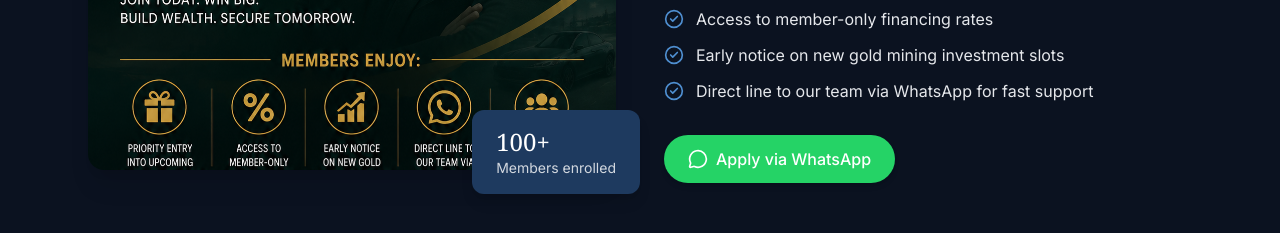
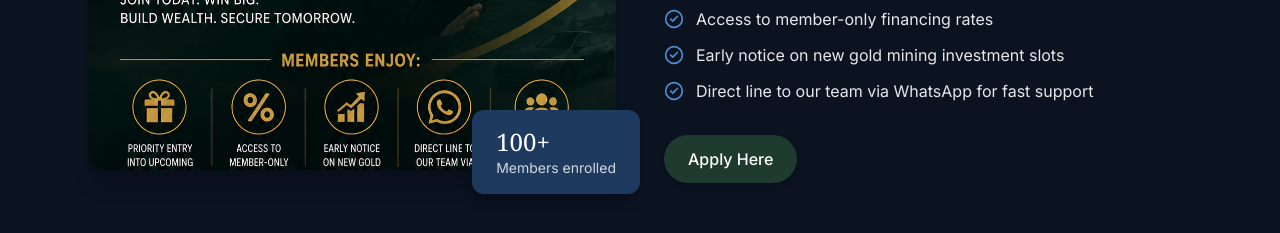
Before and after one commit to GboyegaAkere/everlaws, a React (Vite) app: page / in a window 1280 px wide. Shown: the part 3000-3233 px from the top of the page. Built offline with nearby package versions, Linux system fonts and the light colour scheme.

Commit message:
new commit

```diff
--- a/src/components/GiveawayMembership.jsx
+++ b/src/components/GiveawayMembership.jsx
@@ -73,14 +73,14 @@ export default function GiveawayMembership() {
           </ul>
 
 
-           <a href={whatsappUrl}
-            target="_blank"
-            rel="noopener noreferrer"
-            className="inline-flex items-center justify-center gap-2 bg-[#25D366] hover:bg-[#1DA851] text-white font-medium px-6 py-3 rounded-full transition-colors shadow-md w-fit"
-          >
-            <MessageCircle size={20} />
-            Apply via WhatsApp
-          </a>
+          <a
+  href={whatsappUrl}
+  target="_blank"
+  rel="noopener noreferrer"
+  className="inline-flex items-center justify-center bg-[#1F3A2E] hover:bg-[#162B22] text-white font-medium px-6 py-3 rounded-full transition-colors shadow-md w-fit"
+>
+  Apply Here
+</a>
         </motion.div>
       </div>
     </section>
```
